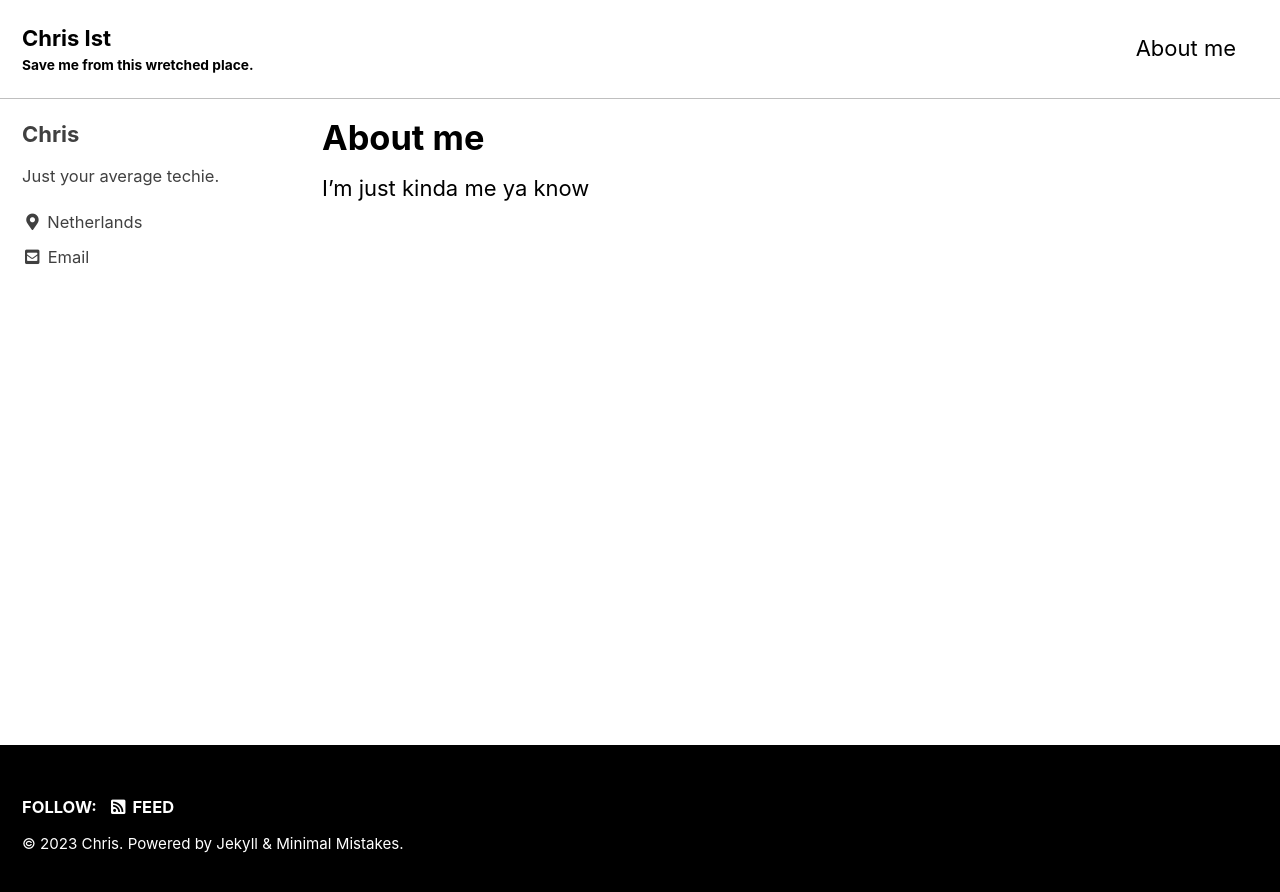
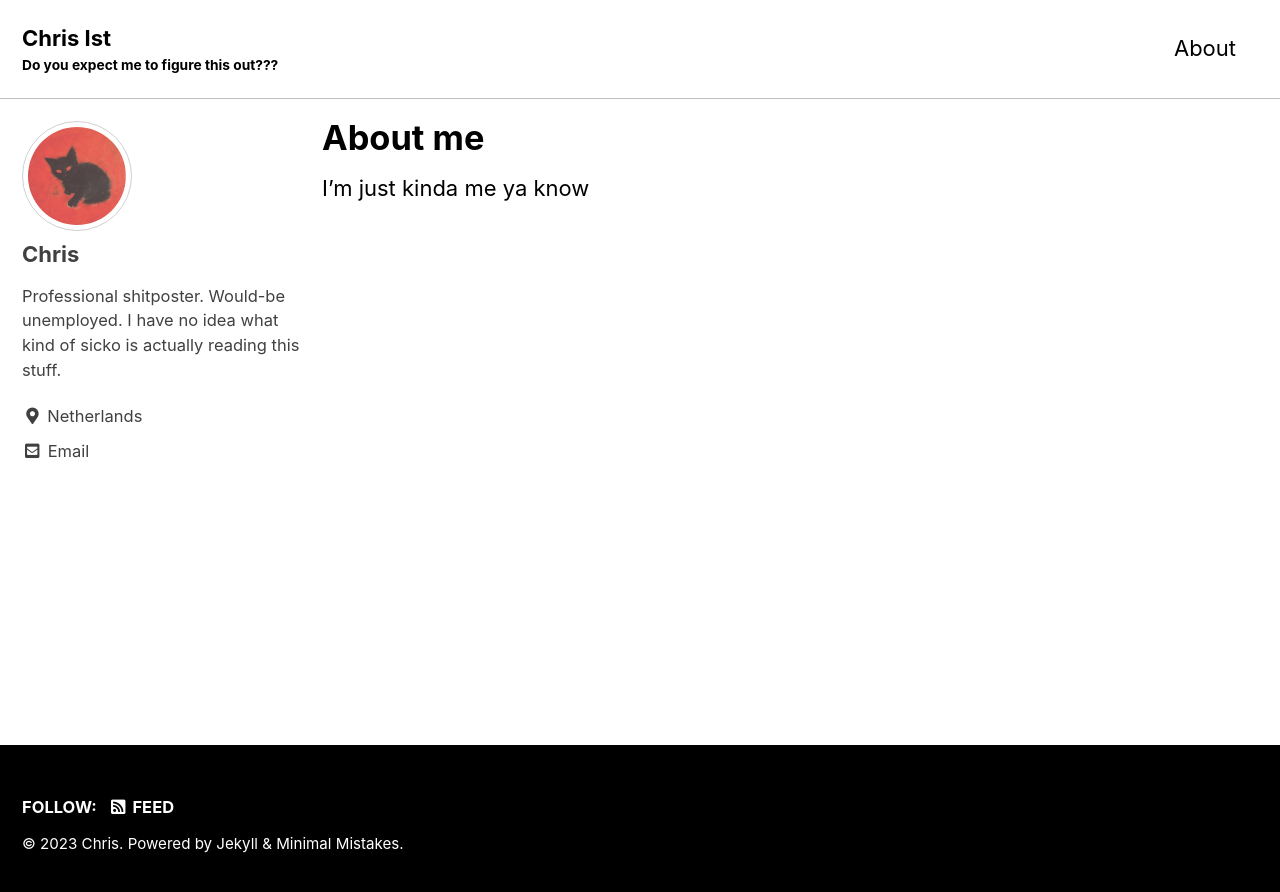
Before and after one commit to Jokip7/jokip7.github.io, a Jekyll site: the page built from _pages/about.md, in a window 1280 px wide. Shown: the top 892 px of the page. Built offline with Jekyll 4.4.1, drawn with Linux system fonts in a browser that asks for light colours; cached includes are drawn as plain includes.

Commit message:
Added bio photo and updated home page

```diff
--- a/_config.yml
+++ b/_config.yml
@@ -18,9 +18,9 @@ minimal_mistakes_skin    : "contrast" # "default", "air", "aqua", "contrast", "d
 locale                   : "en-US"
 title                    : "Chris Ist"
 title_separator          : "-"
-subtitle                 : "Save me from this wretched place." # site tagline that appears below site title in masthead
+subtitle                 : "Do you expect me to figure this out???" # site tagline that appears below site title in masthead
 name                     : "Chris"
-description              : "Chris Ist is a quirked up blog with a little bit of swag"
+description              : "Chris Ist is my personal blog with all kinds of fun and quirky content"
 url                      : "https://www.chris.ist" # the base hostname & protocol for your site e.g. "https://mmistakes.github.io"
 baseurl                  : # the subpath of your site, e.g. "/blog"
 repository               : # GitHub username/repo-name e.g. "mmistakes/minimal-mistakes"
@@ -105,8 +105,8 @@ analytics:
 # Site Author
 author:
   name             : "Chris"
-  avatar           : # path of avatar image, e.g. "/assets/images/bio-photo.jpg"
-  bio              : "Just your average techie."
+  avatar           : /assets/images/bio-photo.jpg # path of avatar image, e.g. "/assets/images/bio-photo.jpg"
+  bio              : "Professional shitposter. Would-be unemployed. I have no idea what kind of sicko is actually reading this stuff."
   location         : "Netherlands"
   email            : "info@chris.ist"
   links:
--- a/_data/navigation.yml
+++ b/_data/navigation.yml
@@ -1,6 +1,6 @@
 # main links
 main:
-  - title: "About me"
+  - title: "About"
     url: /about
   # - title: "About"
   #   url: https://mmistakes.github.io/minimal-mistakes/about/
--- a/index.html
+++ b/index.html
@@ -2,7 +2,7 @@
 layout: home
 author_profile: true
 title: "Welcome"
-tagline: "Welcome to my epic website."
+tagline: "E252 I'VE FORGOTTEN WHAT I WAS ABOUT TO SAY"
 header:
     overlay_image: /assets/images/foggy_forest.jpg
     caption: "Photo credit: [**flickr - flexible fotography**](https://www.flickr.com/photos/flexible_fotography/53353650511)"
```
Also changed, not shown: assets/images/bio-photo.jpg (added).
